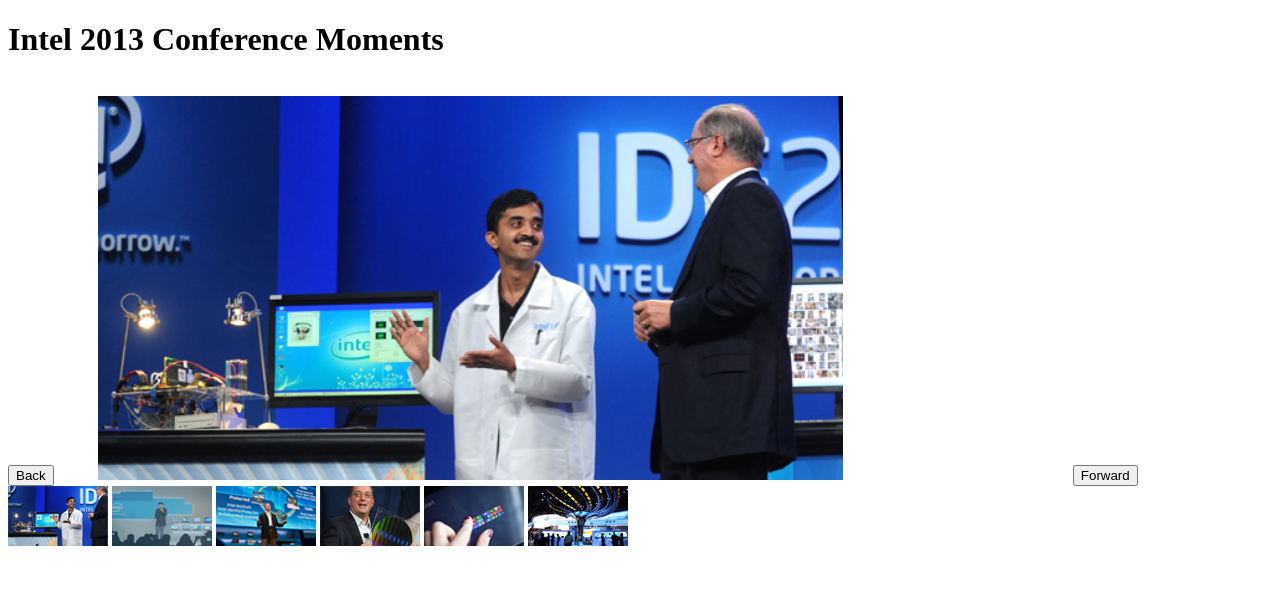
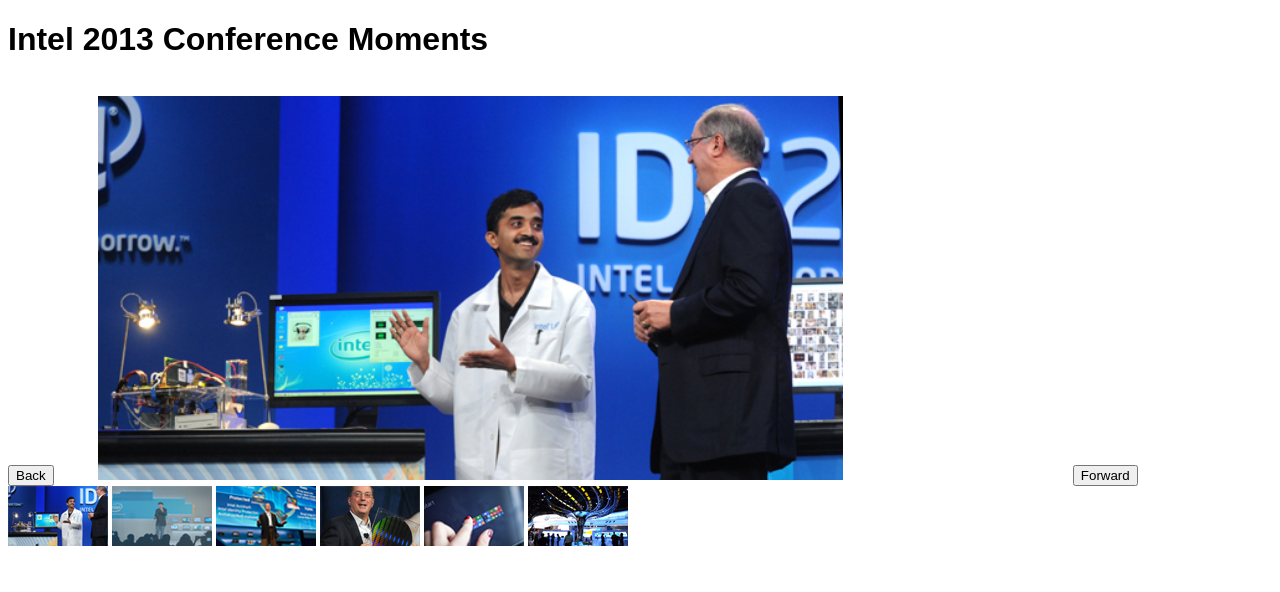
Before and after one commit to gomezjuliana/razorfish, a PHP site: page / in a window 1280 px wide. Shown: the top 592 px of the page. Run offline with PHP 8.4, Linux system fonts and the light colour scheme.

Commit message:
played with fonts

```diff
--- a/assets/styles.css
+++ b/assets/styles.css
@@ -49,3 +49,7 @@
 	left: 100%;
 	transition: left 1s;
 }
+
+h1 {
+	font-family: 'NeoSansIntel', sans-serif;
+}
--- a/index.html
+++ b/index.html
@@ -3,6 +3,13 @@
 <head>
 	<meta charset="utf-8">
 	<meta name="viewport" content="width=device-width, initial-scale=1">
+	<link href="assets/NeoSansIntel-Italic.ttf" rel="stylesheet">
+	<link href="assets/NeoSansIntel-Light.ttf" rel="stylesheet">
+	<link href="assets/NeoSansIntel-LightItalic.ttf" rel="stylesheet">
+	<link href="assets/NeoSansIntel-Medium.ttf" rel="stylesheet">
+	<link href="assets/NeoSansIntel-MediumItalic.ttf" rel="stylesheet">
+	<link href="assets/NeoSansIntel.ttf" rel="stylesheet">
+	<link href="assets/'Nexa Light.otf'" rel="stylesheet">
 	<link rel="stylesheet" href="assets/styles.css">
 </head>
 
```
